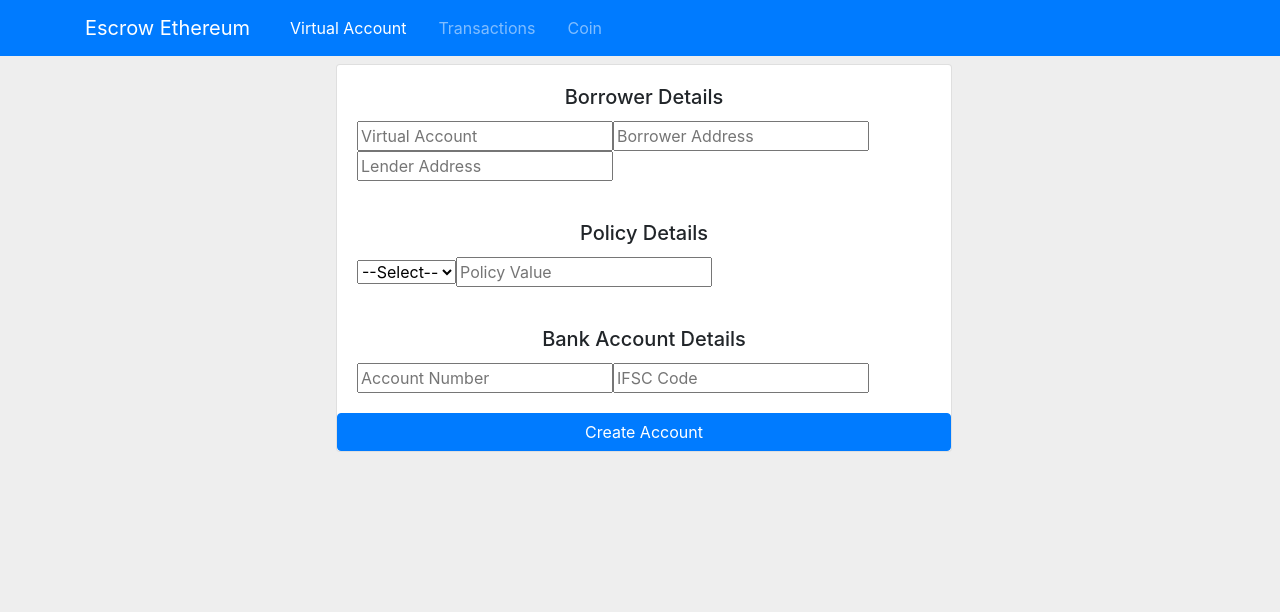
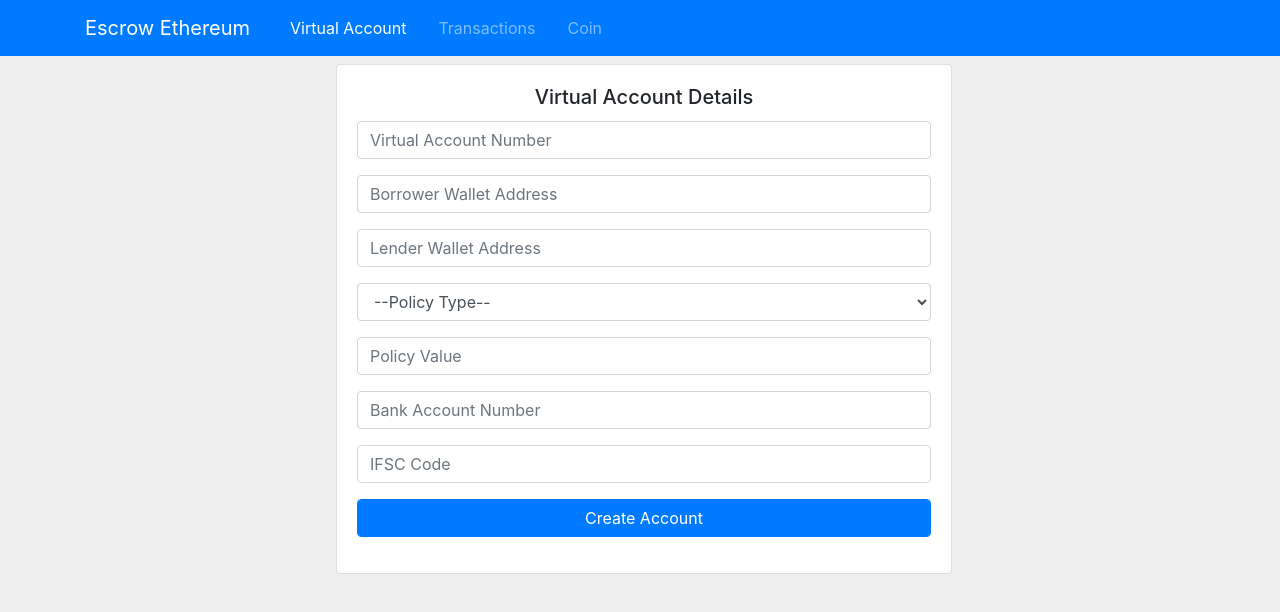
Before and after one commit to aditya-jha/escrow-ethereum, a React app: page /virtual-accounts in a window 1280 px wide. Shown: the top 612 px of the page. Built offline with nearby package versions, Linux system fonts and the light colour scheme.

Commit message:
form styling

```diff
--- a/src/containers/VirtualAccount/index.js
+++ b/src/containers/VirtualAccount/index.js
@@ -19,28 +19,36 @@ class VirtualAccount extends React.Component {
                     <div style={{width: "50%", margin: "auto"}}>
                         <div className="card my-3 ml-3 mt-3 mr-2">
                             <div className="card-body">
-                                <h5 className="card-title text-center">Borrower Details</h5>
-                                <input type="text" ref="virtualAccountNumber" placeholder="Virtual Account"/>
-                                <input type="text" ref="borrowerAddress" placeholder="Borrower Address"/>
-                                <input type="text" ref="lenderAddress" placeholder="Lender Address"/>
+                                <h5 className="card-title text-center">Virtual Account Details</h5>
+                                <div className="form-group">
+                                    <input type="text" ref="virtualAccountNumber" placeholder="Virtual Account Number" className="form-control"/>
+                                </div>
+                                <div className="form-group">
+                                    <input type="text" ref="borrowerAddress" placeholder="Borrower Wallet Address" className="form-control"/>
+                                </div>
+                                <div className="form-group">
+                                    <input type="text" ref="lenderAddress" placeholder="Lender Wallet Address" className="form-control"/>
+                                </div>
+                                <div className="form-group">
+                                    <select ref="policyType" className="form-control">
+                                        <option value="">--Policy Type--</option>
+                                        <option value="1">Fixed</option>
+                                        <option value="2">Percent</option>
+                                    </select>
+                                </div>
+                                <div className="form-group">
+                                    <input type="text" ref="policyValue" placeholder="Policy Value" className="form-control"/>
+                                </div>
+                                <div className="form-group">
+                                    <input type="text" ref="bankAccountNumber" placeholder="Bank Account Number" className="form-control"/>
+                                </div>
+                                <div className="form-group">
+                                    <input type="text" ref="ifscCode" placeholder="IFSC Code" className="form-control"/>
+                                </div>
+                                <div className="form-group">
+                                    <button className="btn btn-primary form-control" onClick={this.addVirtualAccount.bind(this)}>Create Account</button>
+                                </div>
                             </div>
-
-                            <div className="card-body">
-                                <h5 className="card-title text-center">Policy Details</h5>
-                                <select ref="policyType">
-                                    <option value="">--Select--</option>
-                                    <option value="1">Fixed</option>
-                                    <option value="2">Percent</option>
-                                </select>
-                                <input type="text" ref="policyValue" placeholder="Policy Value"/>
-                            </div>
-
-                            <div className="card-body">
-                                <h5 className="card-title text-center">Bank Account Details</h5>
-                                <input type="text" ref="bankAccountNumber" placeholder="Account Number"/>
-                                <input type="text" ref="ifscCode" placeholder="IFSC Code"/>
-                            </div>
-                            <button className="btn btn-primary" onClick={this.addVirtualAccount.bind(this)}>Create Account</button>
                         </div>
                     </div>
                 </div>
```
